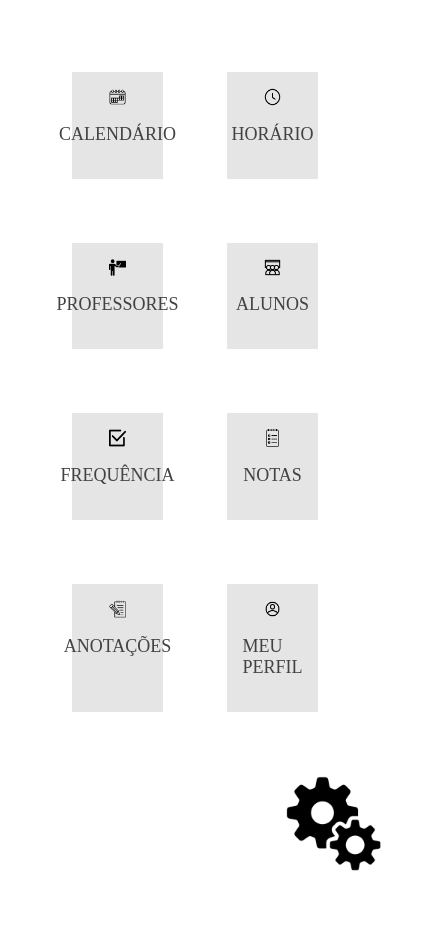
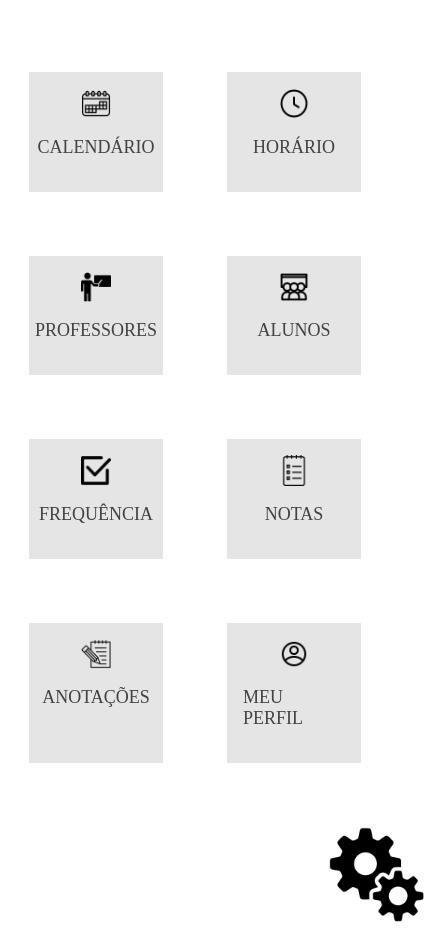
Before and after one commit to MSQT-00/Projeto_LDW_classe, a plain HTML site: page menu.html in a window 390 px wide. Shown: the whole page, 425 px wide, since content can reach past the window. Before the commit the page ends 880 px from the top, so only its background shows below. Drawn offline with Linux system fonts and the light colour scheme.

Commit message:
Responsividade do Menu

```diff
--- a/menu.html
+++ b/menu.html
@@ -5,8 +5,7 @@
     <meta name="viewport" content="width=device-width, initial-scale=1.0" />
     <title>Menu de opções</title>
   </head>
-  <body>
-    <style>
+   <style>
         .card {
             display: flex;
             flex-direction: column;
@@ -28,8 +27,9 @@
         .container{
             display: grid;
             grid-template-columns:50% 50% ;
-            justify-content: center;
             padding: 2em;
+            max-width: 1200px;
+
         }
         .alinha-fim{
             display: flex;
@@ -38,9 +38,14 @@
         .alinha-fim img{
             width: 6em;
         }
+        body{
+          display: flex;
+          justify-content: center;
+        }
 
     </style>
 
+  <body>
     <main>
       <div class="container">
         <div class="card">
@@ -80,7 +85,6 @@
       <div class="alinha-fim">
         <img src="img/settings.png">
       </div>
-    </div>
     </main>
   </body>
 </html>
```
